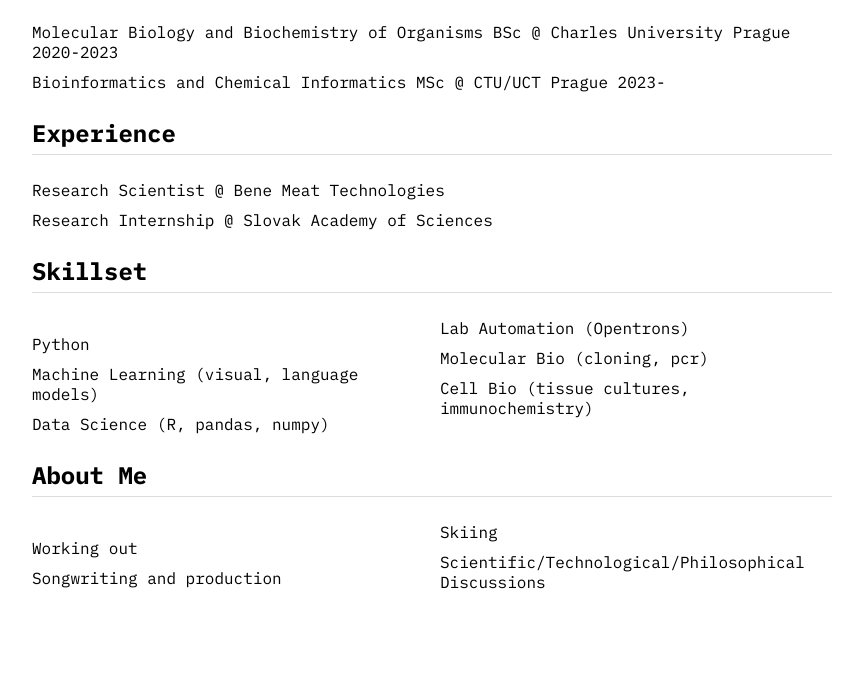
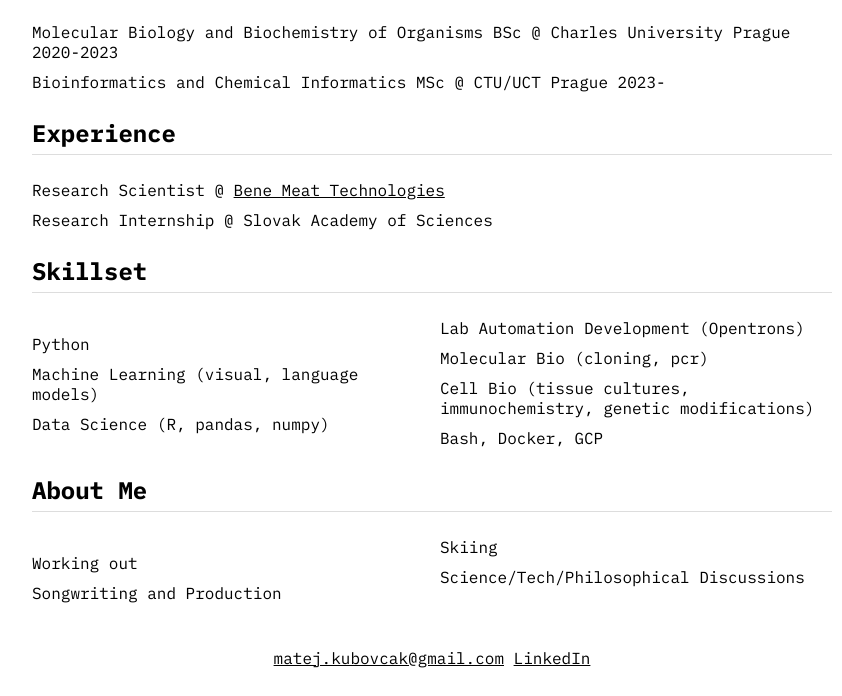
Before and after one commit to matejkubovcak/matejkubovcak.github.io, a plain HTML site: page index.html in a window 1280 px wide. Shown: the part 174-870 px from the top of the page, without its empty margins (208-1050 px from the left). Before the commit the page ends 845 px from the top, so only its background shows below. Drawn offline with Linux system fonts and the light colour scheme.

Commit message:
Update index.html

```diff
--- a/index.html
+++ b/index.html
@@ -3,7 +3,7 @@
 <head>
 <meta charset="UTF-8">
 <meta name="viewport" content="width=device-width, initial-scale=1.0">
-<title>Matej Kubovcak - Resume</title>
+<title>Matej Kubovcak</title>
 <style>
     @import url('https://fonts.googleapis.com/css2?family=IBM+Plex+Mono:wght@400;700&display=swap');
   body { font-family: IBM Plex Mono; padding: 20px; background-color: white; }
@@ -16,6 +16,13 @@
   ul { list-style-type: none; padding: 0; }
   li { padding: 5px 0; }
   .skillset, .about-me { columns: 2; -webkit-columns: 2; -moz-columns: 2; }
+
+  .black-link {
+         color: black;
+     }
+
+  .center { text-align: center; }
+
 </style>
 </head>
 <body>
@@ -31,7 +38,7 @@
   <div class="section">
     <h2>Experience</h2>
     <ul>
-      <li>Research Scientist @ Bene Meat Technologies</li>
+        <li>Research Scientist @ <a href="https://www.benemeat.com" class="black-link"> Bene Meat Technologies </a></li>
       <li>Research Internship @ Slovak Academy of Sciences</li>
     </ul>
   </div>
@@ -42,9 +49,10 @@
         <li>Python</li>
         <li>Machine Learning (visual, language models)</li>
         <li>Data Science (R, pandas, numpy)</li>
-        <li>Lab Automation (Opentrons)</li>
+        <li>Lab Automation Development (Opentrons)</li>
         <li>Molecular Bio (cloning, pcr)</li>
-        <li>Cell Bio (tissue cultures, immunochemistry)</li>
+        <li>Cell Bio (tissue cultures, immunochemistry, genetic modifications)</li>
+        <li>Bash, Docker, GCP</li>
       </ul>
     </div>
   </div>
@@ -53,12 +61,18 @@
     <div class="about-me">
       <ul>
         <li>Working out</li>
-        <li>Songwriting and production</li>
+        <li>Songwriting and Production</li>
         <li>Skiing</li>
-        <li>Scientific/Technological/Philosophical Discussions</li>
+        <li>Science/Tech/Philosophical Discussions</li>
       </ul>
     </div>
   </div>
 </div>
+
+<div class="center">
+
+  <a href="mailto:matej.kubovcak@gmail.com" class="black-link">matej.kubovcak@gmail.com</a>
+  <a href="https://www.linkedin.com/in/matej-kubovčák-945473218/"target="_blank" class="black-link">LinkedIn</a>
+</div>
 </body>
 </html>
```
